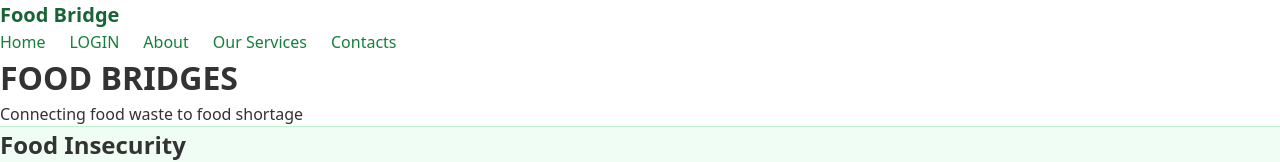
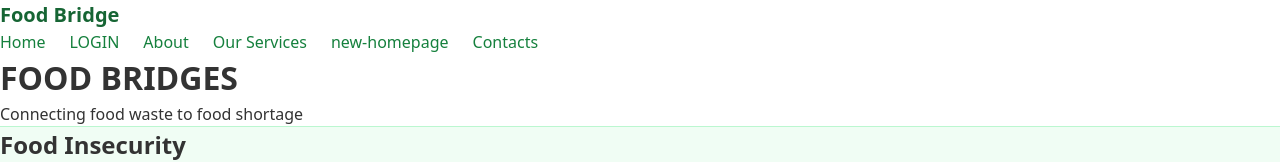
Before and after one commit to Ictclubsmack/CommunityBridges, a plain HTML site: page index.html in a window 1280 px wide. Shown: the top 162 px of the page. Drawn offline with Linux system fonts and the light colour scheme.

Commit message:
Update index.html

```diff
--- a/index.html
+++ b/index.html
@@ -16,6 +16,7 @@
                         <a href="Signinfood-bridges.html" class="nav-link">LOGIN</a>
                         <a href="Aboutus food-bridges.html" class="nav-link">About</a>
                         <a href="services.html" class="nav-link"> Our Services</a>
+                        <a href="index-1.html" class="nav-link"> new-homepage</a>
                         <a href="Contacts us food-bridges.html" class="nav-link">Contacts</a>
                     </div>
             </nav>
```
